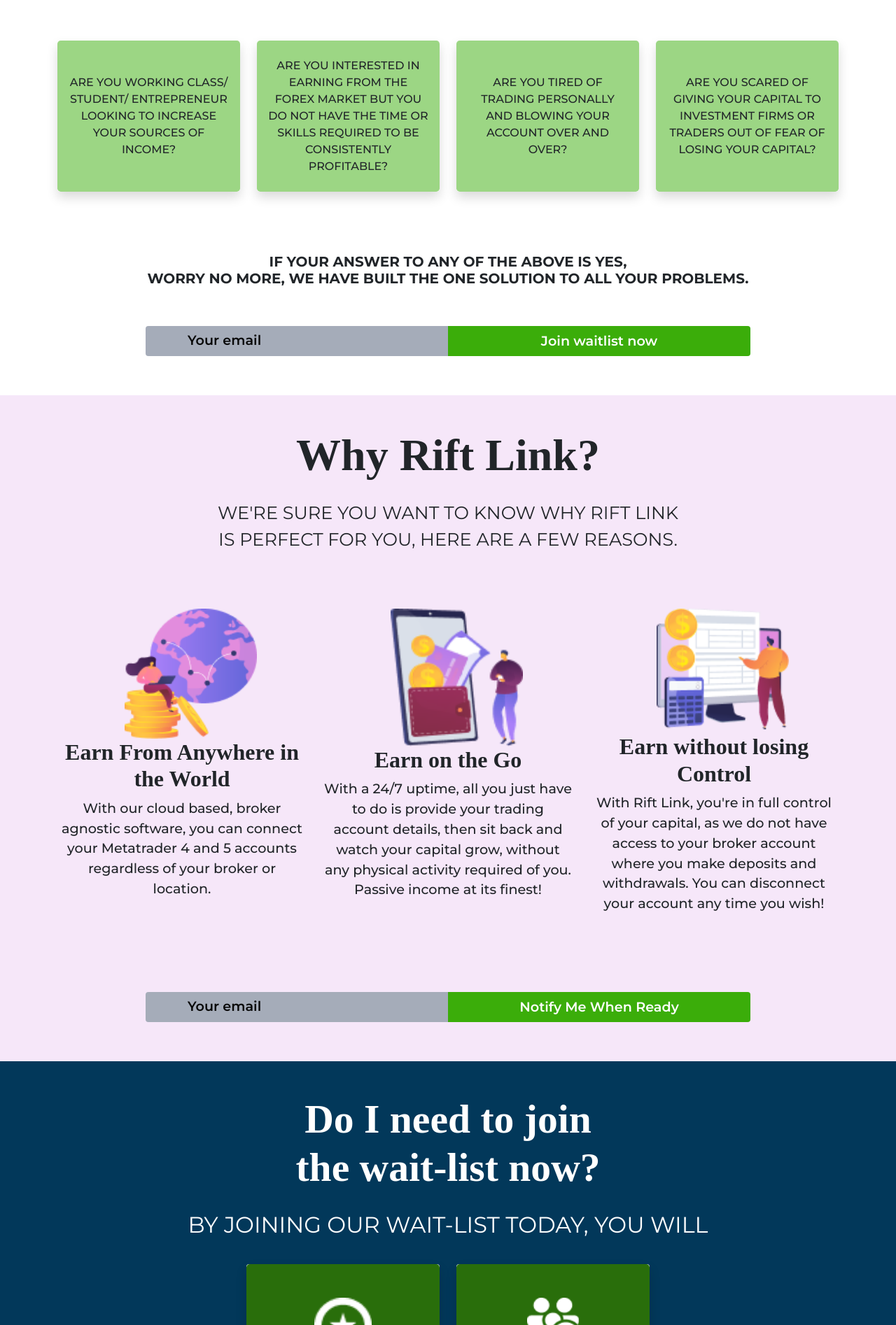
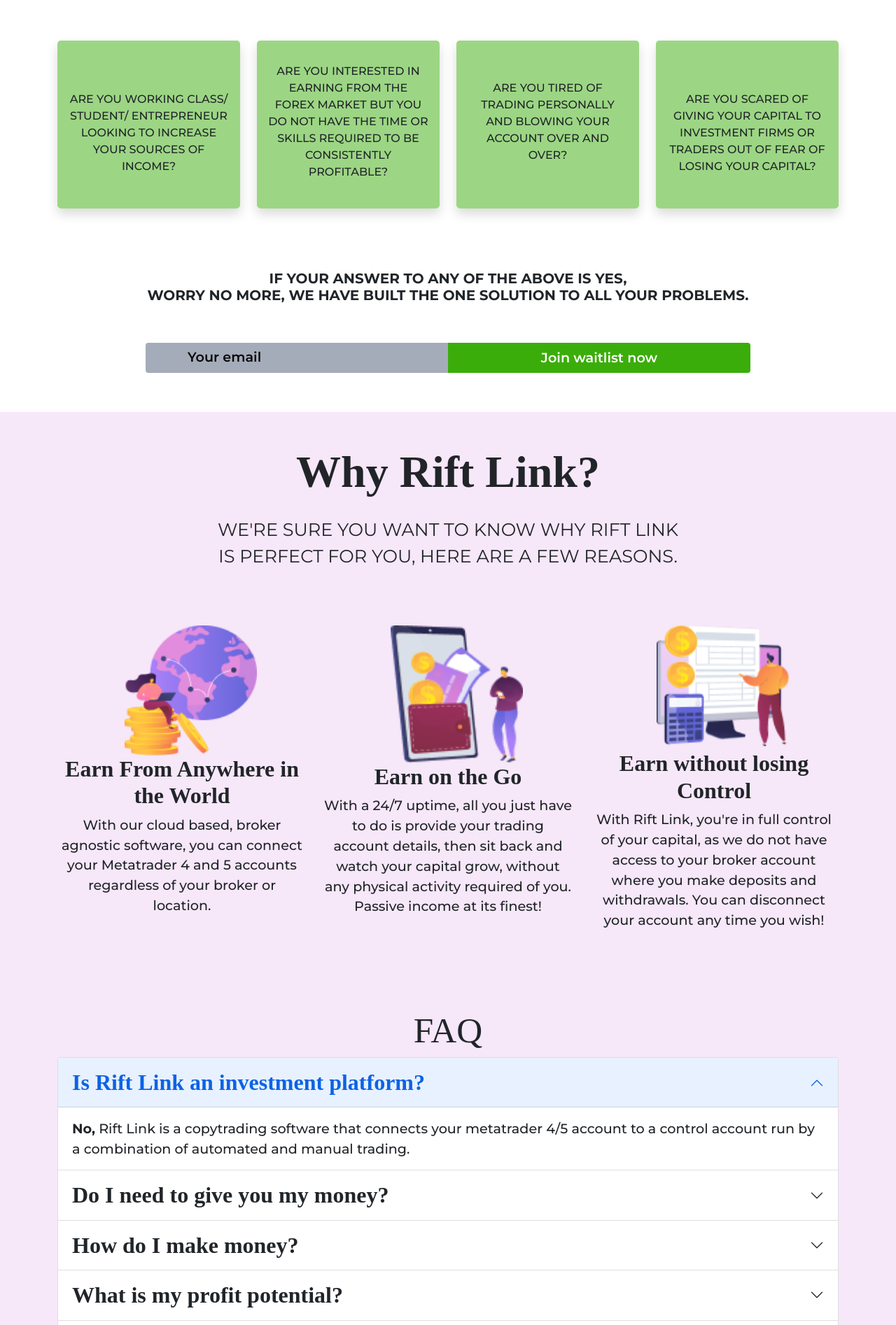
Before and after one commit to Joycrown/Rift-platform, a React (Create React App) app: page / in a window 1280 px wide. Shown: the part 966-2860 px from the top of the page at 70% size. Built offline with nearby package versions, Linux system fonts and the light colour scheme; a web font is replaced by a local one.

Commit message:
update updates

```diff
--- a/src/App.css
+++ b/src/App.css
@@ -165,6 +165,16 @@
   font-family: 'Montserrat', sans-serif;
   font-size: 1rem !important;
 }
+.card-text-2{
+  font-family: 'Montserrat', sans-serif;
+  font-size: 1rem !important;
+  padding-top: 0.5rem !important;
+}
+.card-text-3{
+  font-family: 'Montserrat', sans-serif;
+  font-size: 1rem !important;
+  padding-top: 0.5rem !important;
+}
 .card{
   border: 0 !important;
   border-radius: none !important;
@@ -177,7 +187,7 @@
 .card-body-1{
   border: 0ch !important;
   border-radius: none !important;
-  padding-bottom: 3rem !important;
+  padding-bottom: 0rem !important;
 
 }
 
@@ -310,7 +320,7 @@
   font-family: 'Montserrat', sans-serif;
   font-size: 1.7vw !important;
   padding-top: 2rem !important;
-  margin-bottom: 9rem !important;
+  margin-bottom: 5.5rem !important;
 }
 .too-text{
   font-family: 'Montserrat', sans-serif;
@@ -416,7 +426,20 @@
   display: none;
   padding-right: 20rem !important;
 }
-
+.faq{
+  font-family: 'Sunset';
+  font-size: 4vw !important;
+}
+.acco-1{
+  font-family: 'Sunset' ;
+  font-size: 2.5vw !important;
+  font-weight: 600 !important;
+}
+.acco-2{
+  font-family: 'Montserrat', sans-serif ;
+  font-size: 1.5vw !important;
+  font-weight: 500 !important;
+}
 .head-content-tab, .head-content-mob, .savings-mob, .header-mobile {
   display: none;
 }
@@ -491,6 +514,47 @@
 }
 .logo-mobile{
   display: none;
+}
+.card-1440{
+  display: none;
+}
+
+@media (max-width: 1440px){
+
+  .card-1440{
+    display:block;
+  }
+  .card-text-1440{
+    font-family: 'Montserrat', sans-serif;
+    font-size: 1rem !important;
+    padding-top: 1.5rem !important;
+  }
+  .card-text-2-1440{
+    font-family: 'Montserrat', sans-serif;
+    font-size: 1rem !important;
+    padding-top: 0.5rem !important;
+  }
+  .card-text-3-1440{
+    font-family: 'Montserrat', sans-serif;
+    font-size: 1rem !important;
+    padding-top: 0.5rem !important;
+  }
+  .card{
+    border: 0 !important;
+    border-radius: none !important;
+  }
+  .card-body{
+    border: 0ch !important;
+    border-radius: none !important;
+
+  }
+  .card-body-1-1440{
+    border: 0ch !important;
+    border-radius: none !important;
+    padding-bottom: 0rem !important;
+
+  }
+
 }
 
 @media (max-width: 768px){
@@ -745,6 +809,20 @@
   .ending-p-tab{
     font-family: 'Montserrat', sans-serif;
   }
+  .faq-tab{
+    font-family: 'Sunset';
+    font-size: 6vw !important;
+  }
+  .acco-1-tab{
+    font-family: 'Sunset' ;
+    font-size: 4vw !important;
+    font-weight: 600 !important;
+  }
+  .acco-2-tab{
+    font-family: 'Montserrat', sans-serif ;
+    font-size: 2.5vw !important;
+    font-weight: 500 !important;
+  }
 
 
     /* .cb-2-md{
@@ -996,7 +1074,7 @@
 
   .does-mob{
     display: block;
-    padding-top: 4rem;
+    padding-top: 6rem;
   }
   .does-mobi{
     font-family: 'Sunset';
@@ -1082,20 +1160,14 @@
     padding-top: 20px !important; */
   }
   .vec-1-mob{
-    width: 30% !important;
-    padding-top: 1rem !important;
+    width: 25% !important;
+    padding-top: 2rem !important;
   }
   .if-mob{
     display: block;
     font-family: 'Montserrat', sans-serif;
     /* padding-top: 1.5rem; */
     text-transform: uppercase;
-  }
-  .form-cente{
-    position: absolute;
-    top: 50%;
-    left: 50%;
-
   }
   .we-mob{
     display: block;
@@ -1106,12 +1178,12 @@
   .why-text-mob{
     display: block;
     font-family: 'Montserrat', sans-serif;
-    font-size: 4vw !important;
+    font-size: 3.5vw !important;
     /* font-weight: 400; */
     text-transform: uppercase;
   }
   .image-mob{
-    width: 70%;
+    width: 60%;
     padding-left: 4rem !important;
     margin-left: 1rem !important;
   }
@@ -1187,6 +1259,23 @@
     padding-left: 1rem !important;
     margin-top: 0rem !important;
   }
+  .faq-mob{
+
+  }
+  .acco-1-mob{
+    font-family: 'Sunset' ;
+    font-size: 5vw !important;
+    font-weight: 600 !important;
+  }
+  .faq-mob{
+    font-family: 'Sunset';
+    font-size: 8vw !important;
+  }
+  .acco-2-mob{
+    font-family: 'Montserrat', sans-serif ;
+    font-size: 3vw !important;
+    font-weight: 500 !important;
+  }
   .sub-text-sm{
     font-size: 0.75rem;
   }
--- /dev/null
+++ b/src/components/Parts/FAQ.js
@@ -0,0 +1,79 @@
+import React from 'react';
+
+
+
+
+
+function FAQ(){
+    return(
+        <section className = 'container'>
+            <h1 className = 'text-center faq faq-tab faq-mob'> FAQ</h1>
+            <div className = 'd-flex justify-content-around'>
+                <div class="accordion" id="accordionExample">
+                    <div class="accordion-item">
+                        <h2 class="accordion-header" id="headingOne">
+                        <button class="accordion-button acco-1 acco-1-tab acco-1-mob" type="button" data-bs-toggle="collapse" data-bs-target="#collapseOne" aria-expanded="true" aria-controls="collapseOne">
+                            Is Rift Link an investment platform?
+                        </button>
+                        </h2>
+                        <div id="collapseOne" class="accordion-collapse collapse show" aria-labelledby="headingOne" data-bs-parent="#accordionExample">
+                        <div class="accordion-body acco-2 acco-2-tab acco-2-mob">
+                            <strong>No,</strong> Rift Link is a copytrading software that connects your metatrader 4/5 account to a control account run by a combination of automated and manual trading.
+                        </div>
+                        </div>
+                    </div>
+                    <div class="accordion-item">
+                        <h2 class="accordion-header" id="headingTwo">
+                        <button class="accordion-button collapsed acco-1 acco-1-tab acco-1-mob" type="button" data-bs-toggle="collapse" data-bs-target="#collapseTwo" aria-expanded="false" aria-controls="collapseTwo">
+                            Do I need to give you my money?
+                        </button>
+                        </h2>
+                        <div id="collapseTwo" class="accordion-collapse collapse" aria-labelledby="headingTwo" data-bs-parent="#accordionExample">
+                        <div class="accordion-body acco-2 acco-2-tab acco-2-mob">
+                            <strong>No,</strong> you are only required to fund your Metatrader 4/5 account which you will then connect to our software.
+                        </div>
+                        </div>
+                    </div>
+                    <div class="accordion-item">
+                        <h2 class="accordion-header" id="headingThree">
+                        <button class="accordion-button collapsed acco-1 acco-1-tab acco-1-mob" type="button" data-bs-toggle="collapse" data-bs-target="#collapseThree" aria-expanded="false" aria-controls="collapseThree">
+                            How do I make money?
+                        </button>
+                        </h2>
+                        <div id="collapseThree" class="accordion-collapse collapse" aria-labelledby="headingThree" data-bs-parent="#accordionExample">
+                        <div class="accordion-body acco-2 acco-2-tab acco-2-mob">
+                            The Rift Link control account is run by a mix of robots powered by accurate trading algorithms and manual trades executed by top notch institutional type analysts to ensure consistent profitability.
+                        </div>
+                        </div>
+                    </div>
+                    <div class="accordion-item">
+                        <h2 class="accordion-header" id="headingFour">
+                        <button class="accordion-button collapsed acco-1 acco-1-tab acco-1-mob" type="button" data-bs-toggle="collapse" data-bs-target="#collapseFour" aria-expanded="false" aria-controls="collapseFour">
+                            What is my profit potential?
+                        </button>
+                        </h2>
+                        <div id="collapseFour" class="accordion-collapse collapse" aria-labelledby="headingFour" data-bs-parent="#accordionExample">
+                        <div class="accordion-body acco-2 acco-2-tab acco-2-mob">
+                        <strong>We do not guarantee unrealistic earnings,</strong> our principle is the consistent accumulation of little profits, this approach ensures that your capital generates constant income under strict risk management protocols.
+                        </div>
+                        </div>
+                    </div>
+                    <div class="accordion-item">
+                        <h2 class="accordion-header" id="headingFive">
+                        <button class="accordion-button collapsed acco-1 acco-1-tab acco-1-mob" type="button" data-bs-toggle="collapse" data-bs-target="#collapseFive" aria-expanded="false" aria-controls="collapseFive">
+                            How is Rift Link different?
+                        </button>
+                        </h2>
+                        <div id="collapseFive" class="accordion-collapse collapse" aria-labelledby="headingFive" data-bs-parent="#accordionExample">
+                        <div class="accordion-body acco-2 acco-2-tab acco-2-mob">
+                        <strong>With Rift Link, you are in full control of your capital,</strong> you can decide to discontinue the service anytime at no cost. Also you get to build a stable stream of consistent passive income.
+                        </div>
+                        </div>
+                    </div>
+                 </div>
+            </div>
+        </section>
+)
+}
+
+export default FAQ;
--- a/src/components/Parts/part1.js
+++ b/src/components/Parts/part1.js
@@ -26,7 +26,7 @@
                     <div className = ' col-lg-3 col-md-6 col-sm-6 pb-3'>
                         <div className = 'card shadow'>
                             <div className = 'card-body cb py-5 rounded-3 text-center'>
-                                <p className = 'card-text card-text-tab card-text-mob'>Are you working class/ student/ entrepreneur looking to
+                                <p className = 'card-text card-text-1440 card-text-tab card-text-mob'>Are you working class/ student/ entrepreneur looking to
                                 increase your sources of income?</p>
                             </div>
                         </div>
@@ -34,7 +34,7 @@
                     <div className = 'col-lg-3 col-md-6 col-sm-6 pb-3'>
                         <div className = 'card  shadow'>
                             <div className = 'card-body cb py-4 pt-4 rounded-3 text-center'>
-                                <p className = 'card-text card-text-tab card-text-mob'>Are you interested in earning from the forex market but you do not have the time or
+                                <p className = 'card-text-2 card-text-2-1440 card-text-tab card-text-mob'>Are you interested in earning from the forex market but you do not have the time or
                                     skills required to be consistently profitable?</p>
                             </div>
                         </div>
@@ -44,7 +44,7 @@
                     <div className = 'col-lg-3 col-md-6 col-sm-6 pb-3 '>
                         <div className = 'card shadow'>
                             <div className = 'card-body cb py-5 rounded-3 text-center'>
-                                <p className = 'card-text card-text-tab card-text-mob'>Are you tired of trading personally and
+                                <p className = 'card-text-3 card-text-3-1440 card-text-tab card-text-mob'>Are you tired of trading personally and
                                      blowing your account over and over?</p>
                             </div>
                         </div>
@@ -52,7 +52,7 @@
                     <div className = 'col-lg-3 col-md-6 col-sm-6 pb-3'>
                         <div className = 'card shadow'>
                             <div className = 'card-body cb py-5 rounded-3 text-center'>
-                                <p className = 'card-text card-text-tab card-text-mob'>Are you scared of giving your capital to investment firms or
+                                <p className = 'card-text card-text-1440 card-text-tab card-text-mob'>Are you scared of giving your capital to investment firms or
                                     traders out of fear of losing your capital? </p>
                             </div>
                         </div>
--- a/src/components/Parts/part2.js
+++ b/src/components/Parts/part2.js
@@ -2,6 +2,7 @@
 import image1 from '../images/Group 26.png';
 import image2 from '../images/Group 25.png';
 import image3 from '../images/Group (1).png';
+import FAQ from './FAQ';
 
 
 
@@ -70,7 +71,8 @@
                     </div>
                 </div>
             </div>
-            <div className = 'we'>
+            <FAQ/>
+            <div className = 'we pt-5'>
                 <form action="https://link.us17.list-manage.com/subscribe/post?u=3d0c961e139280b56dff09d86&amp;id=ddbe36e928" method="post" class="row g-0">
                         <div id="mc_embed_signup_scroll">
                             <div class="input-group mb-2">
@@ -80,7 +82,7 @@
                         </div>
                 </form>
             </div>
-            <div className = ' we-tab'>
+            <div className = 'we-tab pt-5'>
                 <form action="https://link.us17.list-manage.com/subscribe/post?u=3d0c961e139280b56dff09d86&amp;id=ddbe36e928" method="post" class="row g-0">
                     <div id="mc_embed_signup_scroll">
                         <div class="input-group mb-2">
@@ -91,7 +93,7 @@
                 </form>
             </div>
             <div className = 'form-center'>
-                <div className = 'we-mob'>
+                <div className = 'we-mob pt-5'>
                     <form action="https://link.us17.list-manage.com/subscribe/post?u=3d0c961e139280b56dff09d86&amp;id=ddbe36e928" method="post" class="row g-0">
                         <div class="d-grid wrapper-mob-1">
                             <input type="email"  value = {formValues.EMAIL} onChange ={handleChange} className="form-control field-mob rounded-start" name="EMAIL" placeholder="Enter your email" aria-label="Recipient's username" aria-describedby="button-addon2" id="inputEmail4-mob" required/>
```
